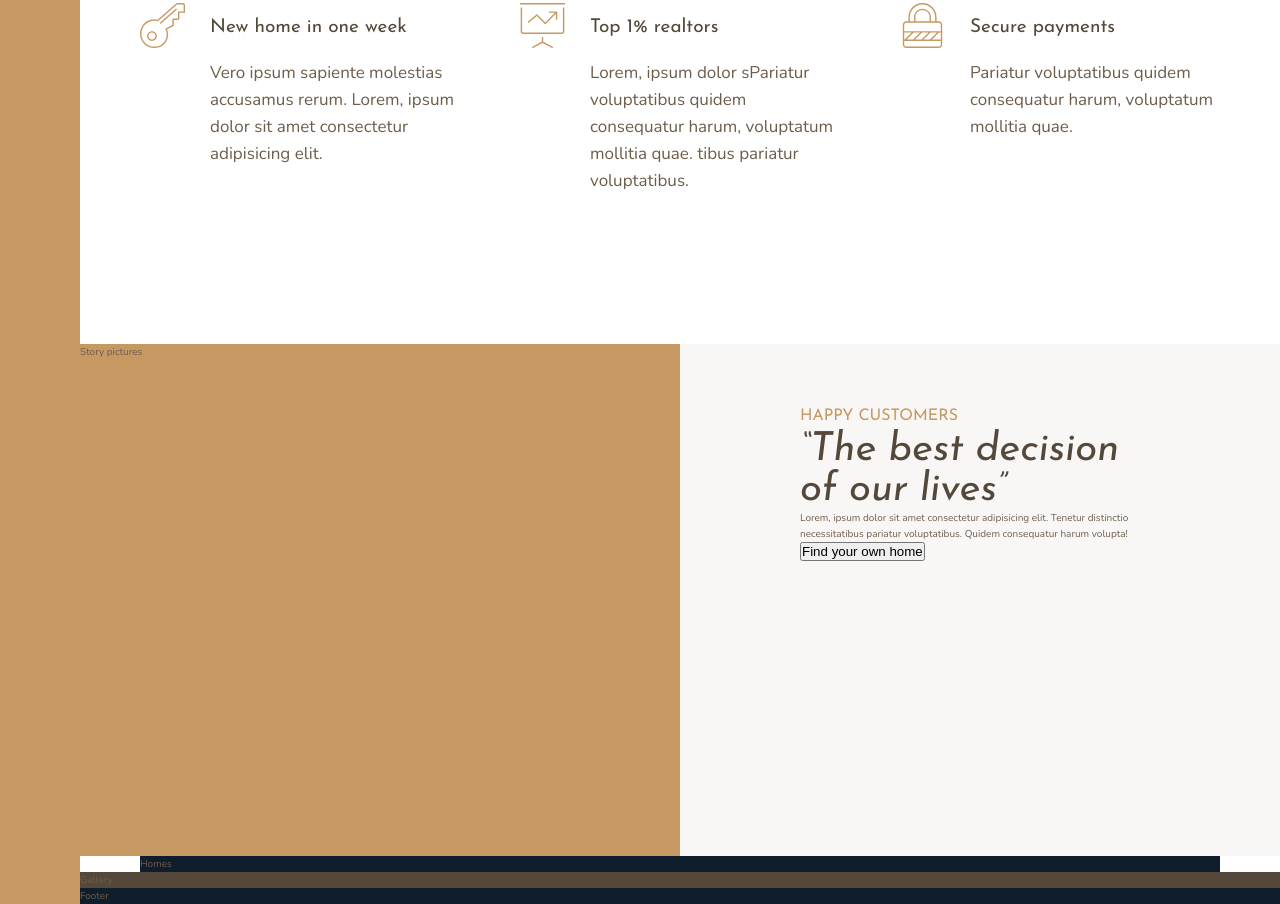
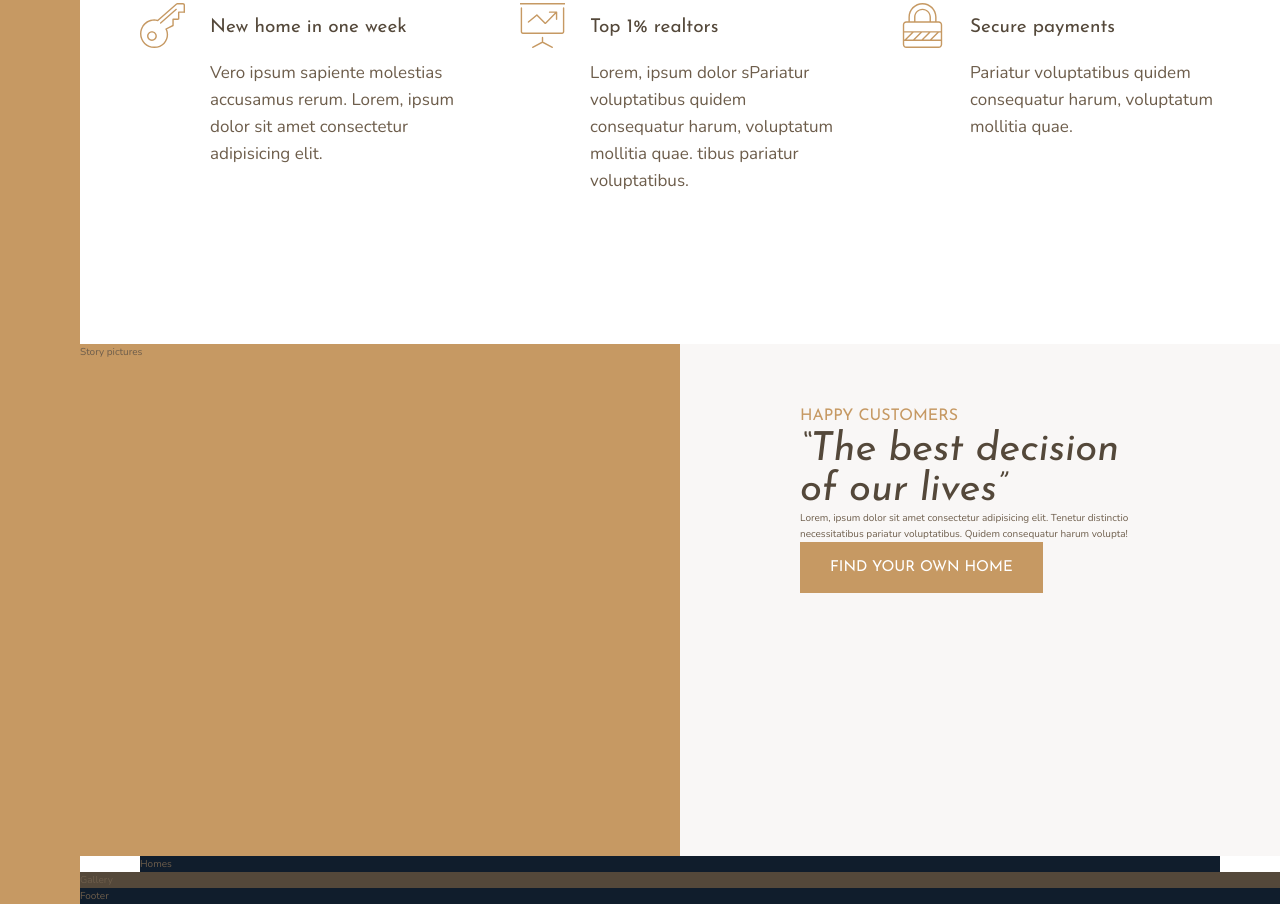
Before and after one commit to team-cake/grid-layouts-practice, a website: page index.html in a window 1280 px wide. Shown: the part 991-1895 px from the top of the page. Drawn offline with nearby package versions, Linux system fonts and the light colour scheme.

Commit message:
Set basic styling for the button

```diff
--- a/sass/_typography.scss
+++ b/sass/_typography.scss
@@ -36,3 +36,15 @@
 		color: $color-grey-dark-1;
 	}
 }
+
+.btn {
+	background-color: $color-primary;
+	color: #fff;
+	border: none;
+	border-radius: 0;
+	font-family: $font-display;
+	font-size: 1.5rem;
+	text-transform: uppercase;
+	padding: 1.8rem 3rem;
+	cursor: pointer;
+}
```
Also changed, not shown: css/style.css.
